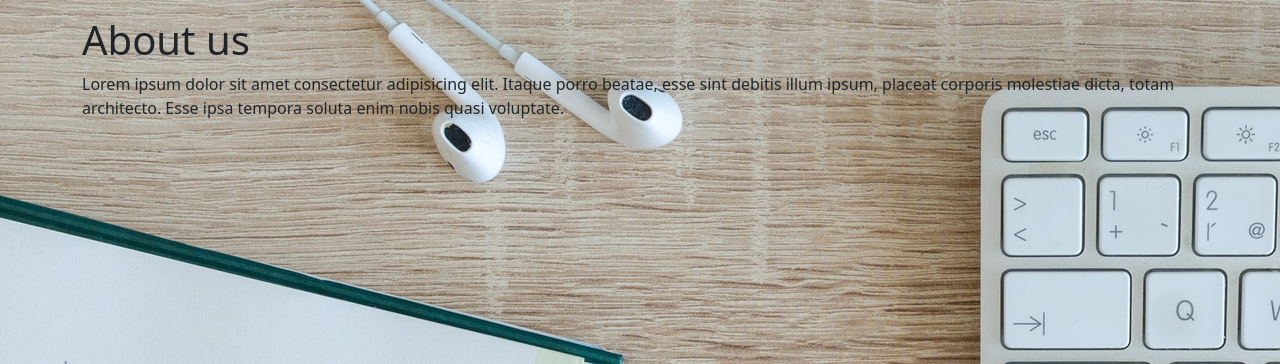
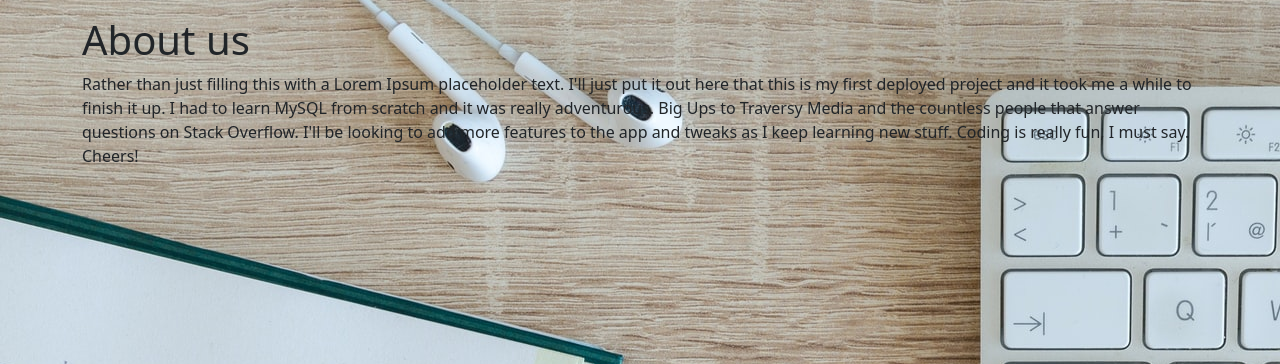
Before and after one commit to israel-oye/Articlus, a Flask app: page /about in a window 1280 px wide. Shown: the part 56-420 px from the top of the page. Run offline with Flask 2, Linux system fonts and the light colour scheme; some libraries are stand-ins or nearby versions.

Commit message:
cosmetic changes

```diff
--- a/templates/about.html
+++ b/templates/about.html
@@ -2,5 +2,6 @@
 <h1>
     About us
 </h1>
-<p>Lorem ipsum dolor sit amet consectetur adipisicing elit. Itaque porro beatae, esse sint debitis illum ipsum, placeat corporis molestiae dicta, totam architecto. Esse ipsa tempora soluta enim nobis quasi voluptate.</p>
+<p>Rather than just filling this with a Lorem Ipsum placeholder text. I'll just put it out here that this is my first deployed project and it took me a while to finish it up. I had to learn MySQL from scratch and it was really adventurous. Big Ups to Traversy
+    Media and the countless people that answer questions on Stack Overflow. I'll be looking to add more features to the app and tweaks as I keep learning new stuff. Coding is really fun, I must say. Cheers! </p>
 {% endblock %}
--- a/templates/include/_footer.html
+++ b/templates/include/_footer.html
@@ -9,9 +9,9 @@
             </div>
 
             <ul class="nav col-md-4 justify-content-end list-unstyled d-flex">
-                <li class="ms-3"><a class="text-muted" href="#"><i class="fa-brands fa-twitter fa-2xl"></i></li>
-                <li class="ms-3"><a class="text-muted" href="#"><i class="fa-brands fa-dev fa-2xl"></i></li>
-                <li class="ms-3"><a class="text-muted" href="#"><i class="fa-brands fa-facebook fa-2xl"></i></a></li>
+                <li class="ms-3"><a class="text-muted" href="https://twitter.com/israeL__xy"><i class="fa-brands fa-twitter fa-2xl"></i></li>
+                <li class="ms-3"><a class="text-muted" href="https://dev.to/israel__xy"><i class="fa-brands fa-dev fa-2xl"></i></li>
+                <li class="ms-3"><a class="text-muted" href="facebook.com" title="added facebook for symmetry"><i class="fa-brands fa-facebook fa-2xl"></i></a></li>
             </ul>
         </footer>
     </div>
```
